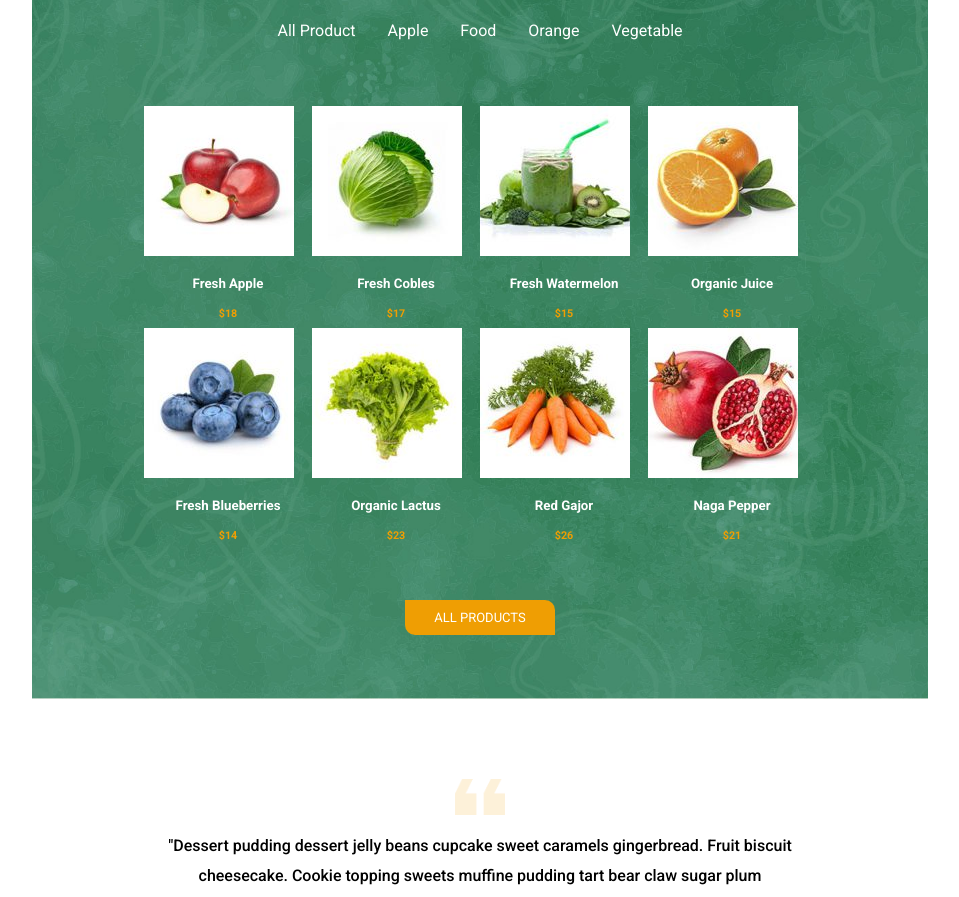
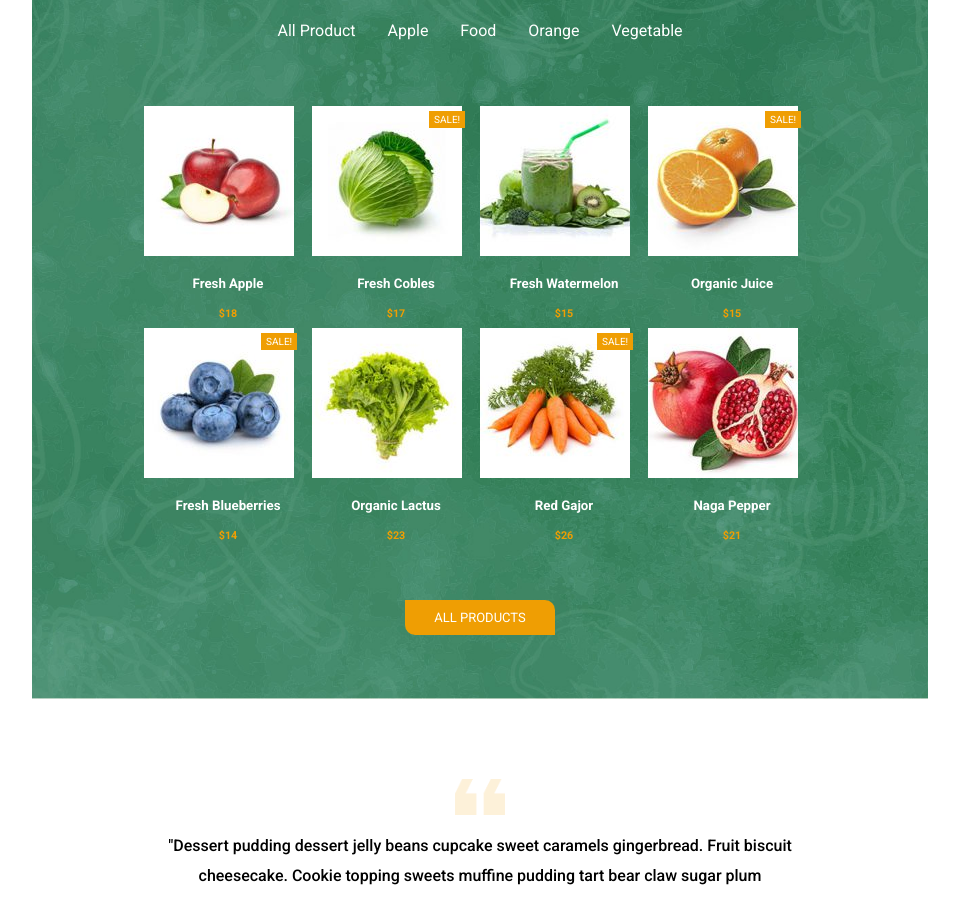
Before and after one commit to RiccardoSansone/proj-html-vuejs, a Vue app: page / in a window 1280 px wide. Shown: the part 1273-2170 px from the top of the page, without its empty margins (160-1119 px from the left). Built offline with nearby package versions, Linux system fonts and the light colour scheme.

Commit message:
fix details

```diff
--- a/src/App.vue
+++ b/src/App.vue
@@ -205,7 +205,12 @@ import './assets/scss/style.scss'
                 <!-- card -->
                 <div class="card column gap-1">
                     <div class="imgTop">
+
                         <img src="./assets/img/s2-150x150.jpg" alt="">
+                        <div class="offer bg-secondary d-flex align-center justify -center">
+                            SALE!
+                        </div>
+
                     </div>
                     <h5 class="color-white text-center">Fresh Cobles</h5>
                     <h6 class="color-secondary text-center">$17</h6>
@@ -220,16 +225,26 @@ import './assets/scss/style.scss'
                 </div>
                 <!-- card -->
                 <div class="card column gap-1">
+
                     <div class="imgTop">
                         <img src="./assets/img/s1-150x150.jpg" alt="">
+                        <div class="offer bg-secondary d-flex align-center justify -center">
+                            SALE!
+                        </div>
+
                     </div>
                     <h5 class="color-white text-center">Organic Juice</h5>
                     <h6 class="color-secondary text-center">$15</h6>
                 </div>
                 <!-- card -->
                 <div class="card column gap-1">
+
                     <div class="imgTop">
                         <img src="./assets/img/s4-150x150.jpg" alt="">
+                        <div class="offer bg-secondary d-flex align-center justify -center">
+                            SALE!
+                        </div>
+
                     </div>
                     <h5 class="color-white text-center">Fresh Blueberries</h5>
                     <h6 class="color-secondary text-center">$14</h6>
@@ -245,7 +260,12 @@ import './assets/scss/style.scss'
                 <!-- card -->
                 <div class="card column gap-1">
                     <div class="imgTop">
+
                         <img src="./assets/img/s9-150x150.jpg" alt="">
+                        <div class="offer bg-secondary d-flex align-center justify -center">
+                            SALE!
+                        </div>
+
                     </div>
                     <h5 class="color-white text-center">Red Gajor</h5>
                     <h6 class="color-secondary text-center">$26</h6>
--- a/src/assets/scss/style.scss
+++ b/src/assets/scss/style.scss
@@ -336,6 +336,14 @@
       margin: auto;
       .imgTop{
         position: relative;
+        .offer{
+          position: absolute;
+          top: 5px;
+          right: 15px;
+          font-size: x-small;
+          padding: 0.2rem 0.3rem;
+        }
+
       }
       .card{
         width: calc(100% / 12 * 3);
```
